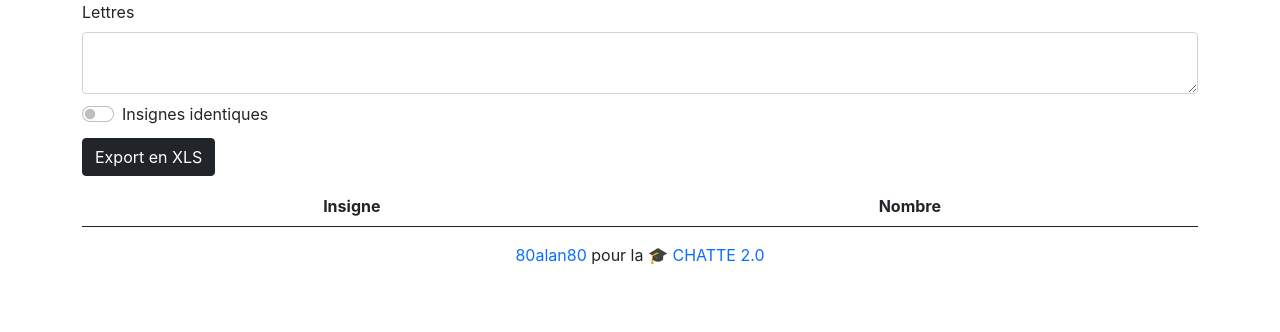
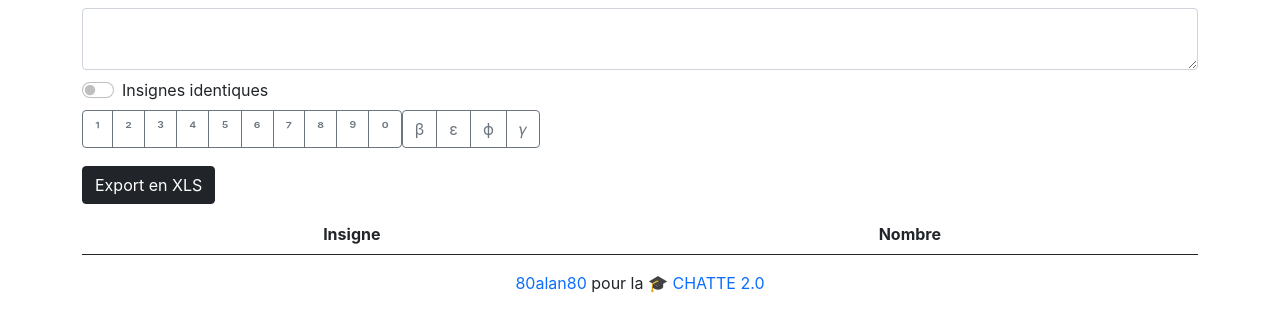
Before and after one commit to La-CHATTE-2-0/compteur-lettres, a React (Create React App) app: page / in a window 1280 px wide. Shown: the top 332 px of the page. Built offline with nearby package versions, Linux system fonts and the light colour scheme.

Commit message:
add common custom char

```diff
--- a/src/App/App.js
+++ b/src/App/App.js
@@ -11,6 +11,13 @@ function App() {
 
   const handleChange = (event) => {
     setValue(event.target.value);
+  };
+
+  const handleCustomInput = (event) => {
+    console.log(event.target.textContent)
+    let inputElement = document.getElementById("input")
+    inputElement.innerHTML += event.target.textContent
+    setValue(inputElement.innerHTML);
   };
 
   function canExport() {
@@ -30,10 +37,9 @@ function App() {
 
   return (
     <div className="App">
-      <label htmlFor="input" className="form-label">Lettres</label>
-      <textarea className="form-control mb-2" id="input" value={value} onChange={handleChange}></textarea>
+      <textarea className="form-control mt-2 mb-2" id="input" value={value} onChange={handleChange}></textarea>
 
-      <div className="form-check form-switch">
+      <div className="form-check form-switch mb-2">
         <input
           className='form-check-input'
           type="checkbox"
@@ -44,7 +50,42 @@ function App() {
         <label className="form-check-label" htmlFor="flexSwitchCheckChecked">Insignes identiques</label>
       </div>
 
-      <button id="export" type="button" className="btn btn-dark" onClick={handleExport}>Export en XLS</button>
+      <div className='btn-group mb-2'>
+        {
+          "¹²³⁴⁵⁶⁷⁸⁹⁰".split("").map(element => {
+            return (
+              <button
+                onClick={handleCustomInput}
+                type="button"
+                className="btn btn-outline-secondary"
+                key={element}
+              >
+                {element}
+              </button>
+            )
+          })
+        }
+      </div>
+      <div className='btn-group mb-2'>
+        {
+          ["β", "ε", "ϕ", "𝛾"].map(element => {
+            return (
+              <button
+                onClick={handleCustomInput}
+                type="button"
+                className="btn btn-outline-secondary"
+                key={element}
+              >
+                {element}
+              </button>
+            )
+          })
+        }
+      </div>
+
+      <div>
+        <button id="export" type="button" className="btn btn-dark" onClick={handleExport}>Export en XLS</button>
+      </div>
       <OccurencesTable text={value} boolMemeInsigne={memeInsigne} />
     </div>
   );
```
